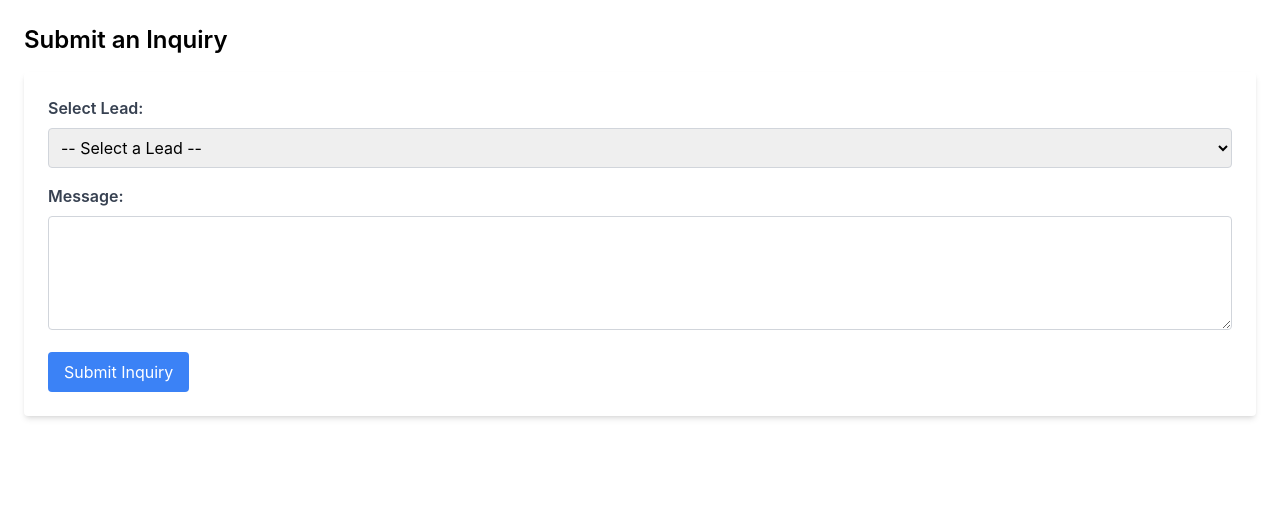
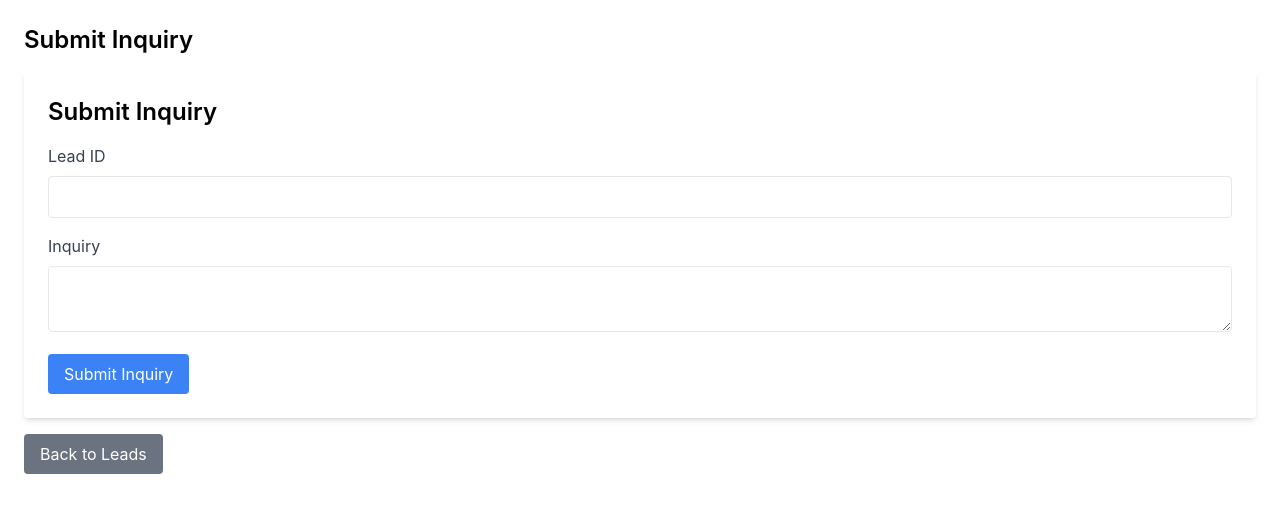
Before and after one commit to aidapira/lead_management_system_ui, a React (Create React App) app in the folder lead-management-frontend/: page /inquiries in a window 1280 px wide. Shown: the top 512 px of the page. Built offline with nearby package versions, Linux system fonts and the light colour scheme.

Commit message:
#15-Integrate inquiry submission feature info frontend

```diff
--- a/lead-management-frontend/src/App.js
+++ b/lead-management-frontend/src/App.js
@@ -4,8 +4,8 @@ import { BrowserRouter as Router, Routes, Route } from "react-router-dom";
 import Register from "./pages/Register";
 import Login from "./pages/Login";
 import LeadsList from './components/LeadsList';
-import InquiryForm from './components/InquiryForm';
 import LeadForm from "./components/LeadForm";
+import InquiryPage from "./pages/InquiryPage";
 
 function App() {
   return (
@@ -14,7 +14,7 @@ function App() {
       <Route path="/" element={<Login />} />
         <Route path="/register" element={<Register />} />
         <Route path="/leads" element={<LeadsList />} />
-        <Route path="/inquiries" element={<InquiryForm />} />
+        <Route path="/inquiries" element={<InquiryPage />} />
         <Route path="/add-lead" element={<LeadForm />} />
         <Route path="/edit-lead/:leadId" element={<LeadForm />} />
       </Routes>
--- a/lead-management-frontend/src/components/InquiryForm.js
+++ b/lead-management-frontend/src/components/InquiryForm.js
@@ -1,92 +1,70 @@
-import React, { useState } from 'react';
+import React, { useState } from "react";
+import axios from "axios";
 
-const InquiryForm = () => {
-  // Sample leads data (replace with API fetch when backend is ready)
-  const leads = [
-    { id: 1, name: 'John Doe' },
-    { id: 2, name: 'Jane Smith' },
-    { id: 3, name: 'Mike Johnson' },
-  ];
+const InquiryForm = ({ onInquirySubmit }) => {
+  const [leadId, setLeadId] = useState("");
+  const [inquiry, setInquiry] = useState("");
+  const [isSubmitting, setIsSubmitting] = useState(false);
+  const [error, setError] = useState("");
 
-  const [selectedLead, setSelectedLead] = useState('');
-  const [message, setMessage] = useState('');
-  const [confirmation, setConfirmation] = useState('');
-  const [errors, setErrors] = useState({});
+  const handleSubmit = async (e) => {
+    e.preventDefault();
+    setIsSubmitting(true);
+    setError("");
 
-  // Handle form submission
-  const handleSubmit = (e) => {
-    e.preventDefault();
-    let validationErrors = {};
+    try {
+      const response = await axios.post(`http://localhost:5001/leads/${leadId}/inquiry`, {
+        message: inquiry,
+      });
 
-    if (!selectedLead) validationErrors.lead = 'Please select a lead.';
-    if (!message) validationErrors.message = 'Message content is required.';
-
-    if (Object.keys(validationErrors).length > 0) {
-      setErrors(validationErrors);
-      return;
+      // Call the parent function to update lead scores
+      onInquirySubmit(response.data.updatedLead);
+      setLeadId("");
+      setInquiry("");
+      alert("Inquiry submitted successfully!");
+    } catch (err) {
+      setError(err.response?.data?.message || "Failed to submit inquiry.");
+    } finally {
+      setIsSubmitting(false);
     }
-
-    // Reset form and show confirmation
-    setErrors({});
-    setConfirmation('Inquiry submitted successfully!');
-    setSelectedLead('');
-    setMessage('');
   };
 
   return (
-    <div className="container mx-auto p-6">
-      <h2 className="text-2xl font-semibold mb-4">Submit an Inquiry</h2>
-      {confirmation && (
-        <div className="bg-green-100 text-green-700 p-4 mb-4 rounded">
-          {confirmation}
-        </div>
-      )}
-      <form onSubmit={handleSubmit} className="bg-white p-6 shadow-md rounded">
+    <div className="container mx-auto p-6 bg-white shadow-md rounded">
+      <h2 className="text-2xl font-semibold mb-4">Submit Inquiry</h2>
+      <form onSubmit={handleSubmit}>
         <div className="mb-4">
-          <label htmlFor="lead" className="block text-gray-700 font-semibold mb-2">
-            Select Lead:
+          <label className="block text-gray-700 mb-2" htmlFor="leadId">
+            Lead ID
           </label>
-          <select
-            id="lead"
-            value={selectedLead}
-            onChange={(e) => setSelectedLead(e.target.value)}
-            className={`w-full p-2 border rounded ${
-              errors.lead ? 'border-red-500' : 'border-gray-300'
-            }`}
-          >
-            <option value="">-- Select a Lead --</option>
-            {leads.map((lead) => (
-              <option key={lead.id} value={lead.id}>
-                {lead.name}
-              </option>
-            ))}
-          </select>
-          {errors.lead && (
-            <p className="text-red-500 text-sm mt-1">{errors.lead}</p>
-          )}
+          <input
+            id="leadId"
+            type="text"
+            value={leadId}
+            onChange={(e) => setLeadId(e.target.value)}
+            className="w-full p-2 border rounded"
+            required
+          />
         </div>
         <div className="mb-4">
-          <label htmlFor="message" className="block text-gray-700 font-semibold mb-2">
-            Message:
+          <label className="block text-gray-700 mb-2" htmlFor="inquiry">
+            Inquiry
           </label>
           <textarea
-            id="message"
-            value={message}
-            onChange={(e) => setMessage(e.target.value)}
-            rows="4"
-            className={`w-full p-2 border rounded ${
-              errors.message ? 'border-red-500' : 'border-gray-300'
-            }`}
-          ></textarea>
-          {errors.message && (
-            <p className="text-red-500 text-sm mt-1">{errors.message}</p>
-          )}
+            id="inquiry"
+            value={inquiry}
+            onChange={(e) => setInquiry(e.target.value)}
+            className="w-full p-2 border rounded"
+            required
+          />
         </div>
+        {error && <p className="text-red-500 mb-4">{error}</p>}
         <button
           type="submit"
-          className="bg-blue-500 text-white px-4 py-2 rounded hover:bg-blue-600"
+          className="bg-blue-500 text-white px-4 py-2 rounded"
+          disabled={isSubmitting}
         >
-          Submit Inquiry
+          {isSubmitting ? "Submitting..." : "Submit Inquiry"}
         </button>
       </form>
     </div>
--- a/lead-management-frontend/src/components/LeadsList.js
+++ b/lead-management-frontend/src/components/LeadsList.js
@@ -1,11 +1,12 @@
 import React, { useState, useEffect } from "react";
-import { useNavigate } from "react-router-dom";
+import { useNavigate, useLocation } from "react-router-dom";
 import axios from "axios";
 
 const LeadsList = () => {
   const [leads, setLeads] = useState([]);
   const [sortAsc, setSortAsc] = useState(true);
-  const navigate = useNavigate(); // React Router hook for navigation
+  const navigate = useNavigate();
+  const location = useLocation();
 
   // Fetch leads from the backend
   const fetchLeads = async () => {
@@ -24,7 +25,7 @@ const LeadsList = () => {
     try {
       await axios.delete(`http://localhost:5001/leads/${leadId}`);
       // Dynamically remove the deleted lead from the list
-      setLeads((prevLeads) => prevLeads.filter((lead) => lead.id !== leadId));
+      setLeads((prevLeads) => prevLeads.filter((lead) => lead._id !== leadId));
     } catch (error) {
       console.error("Error deleting lead:", error);
       alert("Failed to delete lead. Please try again.");
@@ -36,14 +37,30 @@ const LeadsList = () => {
     sortAsc ? a.score - b.score : b.score - a.score
   );
 
+  const updateLeadScore = (updatedLead) => {
+    setLeads((prevLeads) =>
+      prevLeads.map((lead) => (lead._id === updatedLead._id ? updatedLead : lead))
+    );
+  };
+
   // Toggle sort order
   const toggleSortOrder = () => {
     setSortAsc((prev) => !prev);
   };
 
+  // Initial data fetch
   useEffect(() => {
     fetchLeads();
-  }, [leads]);
+  }, []); // Run once on component mount
+
+  // Handle updated lead from inquiries
+  useEffect(() => {
+    if (location.state?.updatedLead) {
+      updateLeadScore(location.state.updatedLead);
+    }
+  }, [location.state?.updatedLead]); // Only runs when updatedLead changes
+
+
 
   return (
     <div className="container mx-auto p-6">
@@ -55,14 +72,22 @@ const LeadsList = () => {
         >
           Sort by Score ({sortAsc ? "Ascending" : "Descending"})
         </button>
+        <div className="flex gap-4">
           <button
             onClick={() => navigate("/add-lead")}
             className="bg-green-500 text-white px-4 py-2 rounded"
           >
             Add Lead
           </button>
+          <button
+            onClick={() => navigate("/inquiries")}
+            className="bg-green-500 text-white px-4 py-2 rounded"
+          >
+            Submit Inquiry
+          </button>
         </div>
-      <table className="w-full border-collapse bg-white shadow-md rounded">
+      </div>
+      <table className="w-full border-collapse bg-white shadow-md rounded mt-4">
         <thead>
           <tr>
             <th className="border p-4 text-left">Name</th>
@@ -75,8 +100,7 @@ const LeadsList = () => {
           {sortedLeads.map((lead) => (
             <tr
               key={lead._id}
-              className={`border ${
-                lead.score >= 75
+              className={`border ${lead.score >= 75
                   ? "bg-green-100"
                   : lead.score >= 50
                     ? "bg-yellow-100"
@@ -87,6 +111,12 @@ const LeadsList = () => {
               <td className="border p-4">{lead.email}</td>
               <td className="border p-4">{lead.score}</td>
               <td className="border p-4">
+                {/* <button
+                  onClick={() => navigate(`/edit-lead/${lead._id}`)}
+                  className="bg-blue-500 text-white px-3 py-1 rounded mr-2"
+                >
+                  Edit
+                </button> */}
                 <button
                   onClick={() => deleteLead(lead._id)}
                   className="bg-red-500 text-white px-3 py-1 rounded"
--- /dev/null
+++ b/lead-management-frontend/src/pages/InquiryPage.js
@@ -0,0 +1,27 @@
+import React from "react";
+import { useNavigate } from "react-router-dom";
+import InquiryForm from "../components/InquiryForm";
+
+const InquiryPage = () => {
+  const navigate = useNavigate();
+
+  const handleInquirySubmit = (updatedLead) => {
+    // Navigate back to LeadsList after submission, optionally passing updatedLead
+    navigate("/leads", { state: { updatedLead } });
+  };
+
+  return (
+    <div className="container mx-auto p-6">
+      <h2 className="text-2xl font-semibold mb-4">Submit Inquiry</h2>
+      <InquiryForm onInquirySubmit={handleInquirySubmit} />
+      <button
+        onClick={() => navigate("/leads")}
+        className="mt-4 bg-gray-500 text-white px-4 py-2 rounded"
+      >
+        Back to Leads
+      </button>
+    </div>
+  );
+};
+
+export default InquiryPage;
```
Lines whose indentation alone changed are shown as unchanged.
